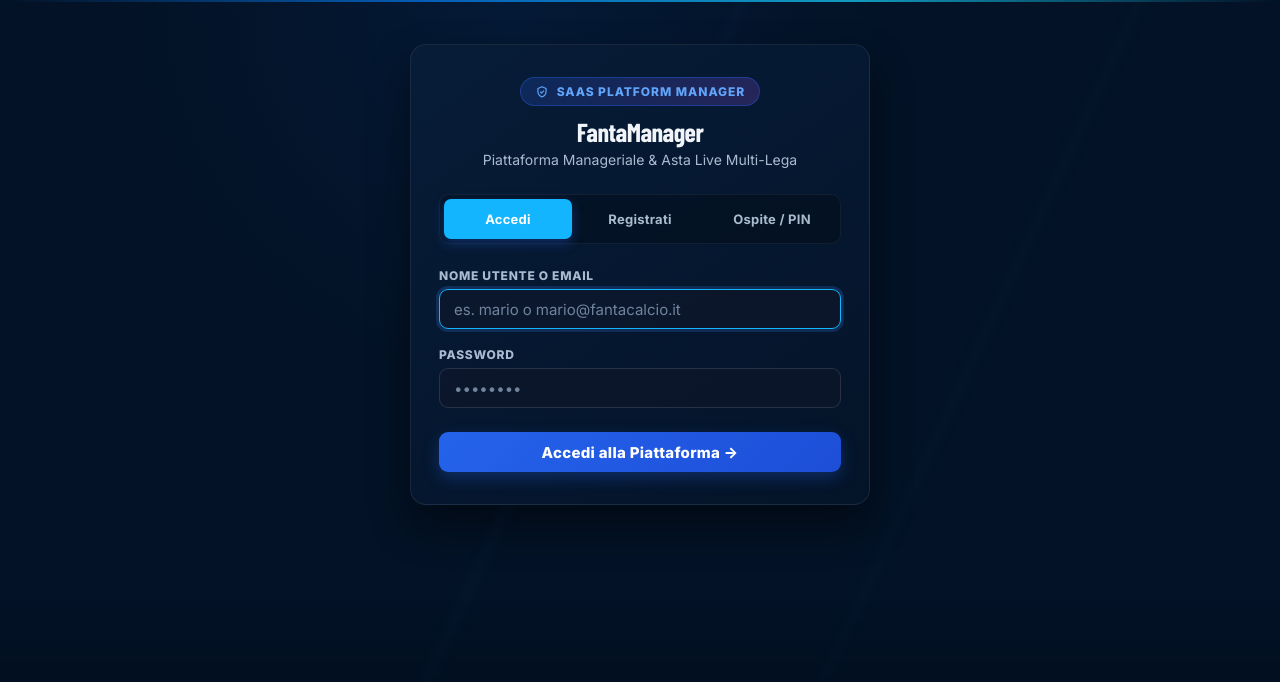
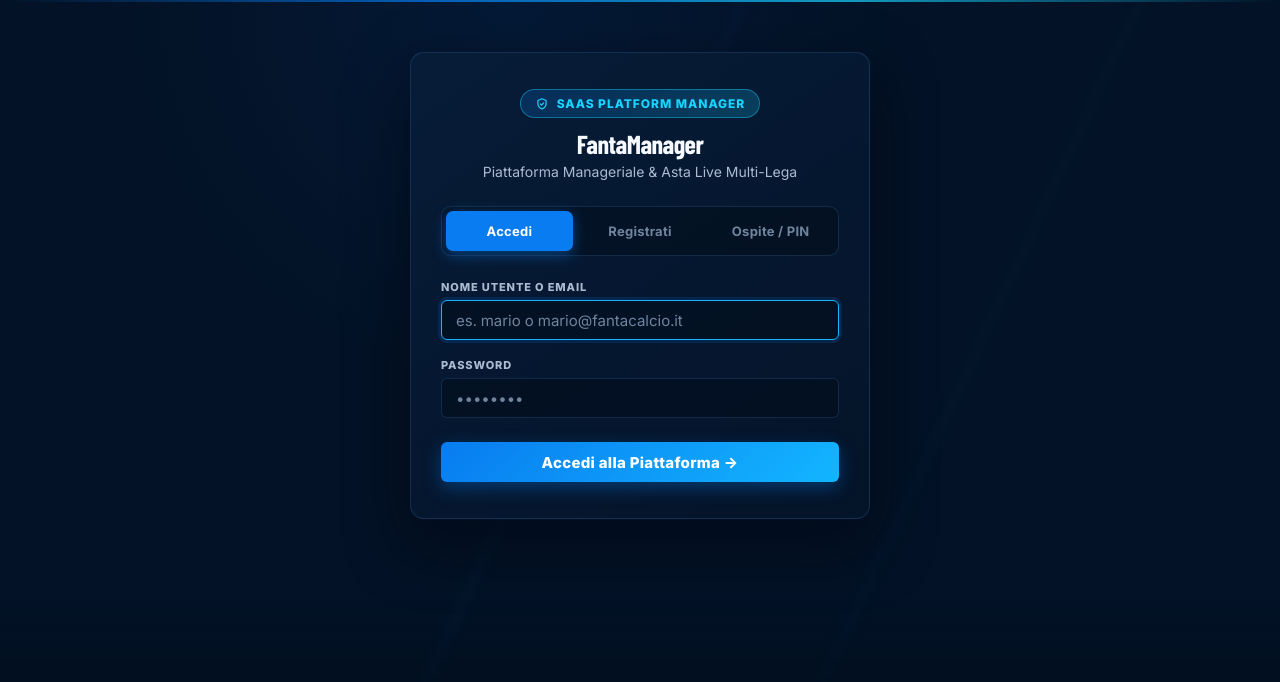
Before and after one commit to brividich/fantamanager, a Django app: template auctions/templates/auctions/auth_portal.html in a window 1280 px wide. Shown: the top 682 px of the page. Run offline with Django 4.2, Linux system fonts and the light colour scheme; the template is opened without the code that fills it, so the values that code supplies are empty; some web fonts are replaced.

Commit message:
style(auth): allineamento design system e token css nel portale auth

```diff
--- a/auctions/templates/auctions/auth_portal.html
+++ b/auctions/templates/auctions/auth_portal.html
@@ -6,12 +6,12 @@
 {% block content %}
 <style>
     .auth-card {
-        background: var(--panel, #12151c);
-        border: 1px solid rgba(255, 255, 255, 0.08);
-        border-radius: 16px;
-        padding: 32px 28px;
-        box-shadow: 0 20px 40px rgba(0, 0, 0, 0.45);
-        margin: 24px auto;
+        background: var(--fm-card);
+        border: 1px solid var(--fm-border);
+        border-radius: var(--fm-radius-lg);
+        padding: 36px 30px;
+        box-shadow: 0 24px 60px rgba(0, 6, 18, 0.6);
+        margin: 32px auto;
         max-width: 460px;
     }
     .auth-brand {
@@ -22,15 +22,15 @@
         display: inline-flex;
         align-items: center;
         gap: 8px;
-        background: linear-gradient(135deg, rgba(37, 99, 235, 0.2), rgba(168, 85, 247, 0.2));
-        border: 1px solid rgba(37, 99, 235, 0.4);
+        background: linear-gradient(135deg, rgba(8, 124, 240, 0.2), rgba(24, 213, 255, 0.2));
+        border: 1px solid rgba(24, 213, 255, 0.4);
         padding: 6px 14px;
         border-radius: 999px;
         font-size: 12px;
         font-weight: 800;
         text-transform: uppercase;
         letter-spacing: .08em;
-        color: #60a5fa;
+        color: var(--fm-cyan);
         margin-bottom: 12px;
     }
     .auth-title {
@@ -38,19 +38,20 @@
         font-size: 26px;
         font-weight: 900;
         letter-spacing: -0.02em;
-        color: var(--text, #f1f5f9);
+        color: var(--fm-text);
+        font-family: var(--fm-display);
     }
     .auth-subtitle {
         margin: 0;
         font-size: 14px;
-        color: var(--muted, #94a3b8);
+        color: var(--fm-text-secondary);
     }
 
     /* Tabs */
     .auth-tabs {
         display: flex;
         background: rgba(0, 0, 0, 0.25);
-        border: 1px solid rgba(255, 255, 255, 0.06);
+        border: 1px solid var(--fm-border);
         border-radius: 10px;
         padding: 4px;
         gap: 4px;
@@ -60,7 +61,7 @@
         flex: 1;
         background: transparent;
         border: none;
-        color: var(--muted, #94a3b8);
+        color: var(--fm-text-muted);
         padding: 9px 8px;
         font-size: 13px;
         font-weight: 700;
@@ -70,9 +71,9 @@
         text-align: center;
     }
     .auth-tab-btn.active {
-        background: var(--accent, #2563eb);
+        background: var(--fm-primary);
         color: #ffffff;
-        box-shadow: 0 4px 12px rgba(37, 99, 235, 0.35);
+        box-shadow: 0 4px 14px rgba(8, 124, 240, 0.45);
     }
 
     .form-group {
@@ -80,46 +81,46 @@
     }
     .form-group label {
         display: block;
-        font-size: 12px;
+        font-size: 11px;
         font-weight: 800;
         text-transform: uppercase;
-        letter-spacing: .06em;
-        color: var(--muted, #94a3b8);
+        letter-spacing: .08em;
+        color: var(--fm-text-secondary);
         margin-bottom: 6px;
     }
     .form-group input, .form-group select {
         width: 100%;
-        background: rgba(15, 23, 42, 0.6);
-        border: 1px solid rgba(255, 255, 255, 0.12);
-        color: var(--text, #f8fafc);
+        background: rgba(3, 15, 32, 0.75);
+        border: 1px solid var(--fm-border);
+        color: var(--fm-text);
         padding: 12px 14px;
-        border-radius: 9px;
+        border-radius: var(--fm-radius-sm);
         font-size: 15px;
         box-sizing: border-box;
-        transition: border-color .2s;
+        transition: border-color .15s, box-shadow .15s;
     }
     .form-group input:focus {
         outline: none;
-        border-color: var(--accent, #3b82f6);
-        box-shadow: 0 0 0 3px rgba(59, 130, 246, 0.2);
+        border-color: var(--fm-primary-light);
+        box-shadow: var(--fm-focus);
     }
 
     .btn-submit {
         width: 100%;
-        background: linear-gradient(135deg, #2563eb, #1d4ed8);
+        background: linear-gradient(135deg, var(--fm-primary), var(--fm-primary-light));
         color: #fff;
         border: none;
         padding: 14px;
-        border-radius: 9px;
+        border-radius: var(--fm-radius-sm);
         font-size: 15px;
         font-weight: 800;
         cursor: pointer;
         letter-spacing: .02em;
-        box-shadow: 0 6px 16px rgba(37, 99, 235, 0.3);
+        box-shadow: 0 6px 18px rgba(8, 124, 240, 0.35);
         transition: transform .15s, opacity .15s;
     }
     .btn-submit:hover {
-        opacity: .94;
+        opacity: .95;
         transform: translateY(-1px);
     }
     .btn-submit:active {
```
